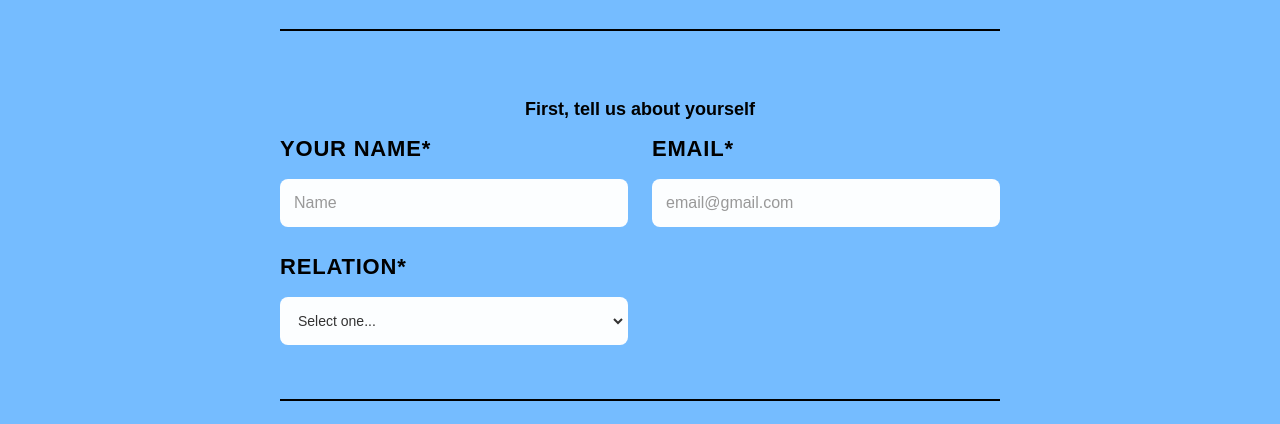
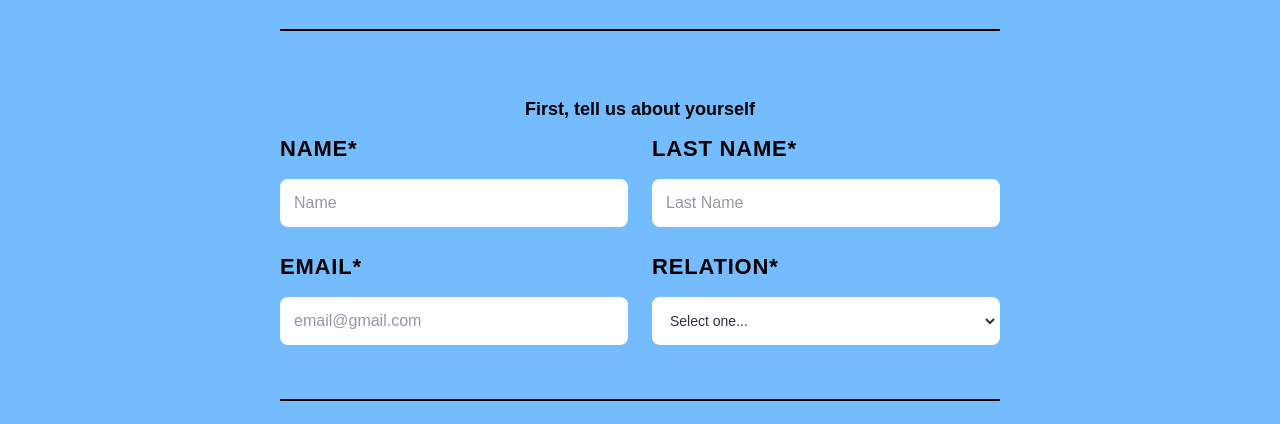
Before and after one commit to NestorXX-XX/SAT101Tutoring-Website, a plain HTML site: page get-started.html in a window 1280 px wide. Shown: the part 376-800 px from the top of the page. Drawn offline with Linux system fonts and the light colour scheme; a script that the page names is missing.

Commit message:
Add Last Name, and TimeStamp send

```diff
--- a/JS/form.js
+++ b/JS/form.js
@@ -17,6 +17,8 @@ document.getElementById('wf-form-Design-To-Webflow-Form').addEventListener('subm
             console.error('Bot detected.');
             return; // Abort the submission
         }
+        formObject.timestamp = new Date().toISOString(); // ISO format timestamp
+
         const response = await fetch('https://hook.us2.make.com/ruqaaec1arl46re4o9teozvjwxkow4ez', {
             method: 'POST',
             headers: {
@@ -24,6 +26,7 @@ document.getElementById('wf-form-Design-To-Webflow-Form').addEventListener('subm
             },
             body: JSON.stringify(formObject)
         });
+
 
         if (response.ok) {
             // Show the success message if the form is submitted successfully
--- a/get-started.html
+++ b/get-started.html
@@ -73,18 +73,23 @@
                             <h4 class="text-white text-centred margin-xl">First, tell us about yourself<br /></h4>
                             <div class="w-layout-grid form-2-col">
                                 <div class="margin-xs">
-                                    <label for="name" class="field-label">Your Name*</label>
+                                    <label for="name" class="field-label">Name*</label>
                                     <input class="text-field margin-s w-input" maxlength="256" name="name"
                                            placeholder="Name" type="text" id="name" required />
                                 </div>
+                                <div class="margin-xs">
+                                    <label for="last_name" class="field-label">Last Name*</label>
+                                    <input class="text-field margin-s w-input" maxlength="256" name="last_name"
+                                           placeholder="Last Name" type="text" id="last_name" required />
+                                </div>
+                            </div>
+                            <div class="w-layout-grid form-2-col">
                                 <div class="margin-xs">
                                     <label for="Email" class="field-label">Email*</label>
                                     <input class="text-field margin-s w-input" maxlength="256" name="Email"
                                            placeholder="email@gmail.com" type="email" id="Email" required />
                                     <input type="text" name="honeypot" style="display:none;" tabindex="-1">
                                 </div>
-                            </div>
-                            <div class="w-layout-grid form-2-col">
                                 <div class="margin-xs">
                                     <label for="field" class="field-label">Relation*</label>
                                     <select id="field" name="field" required class="select-field w-select">
```
